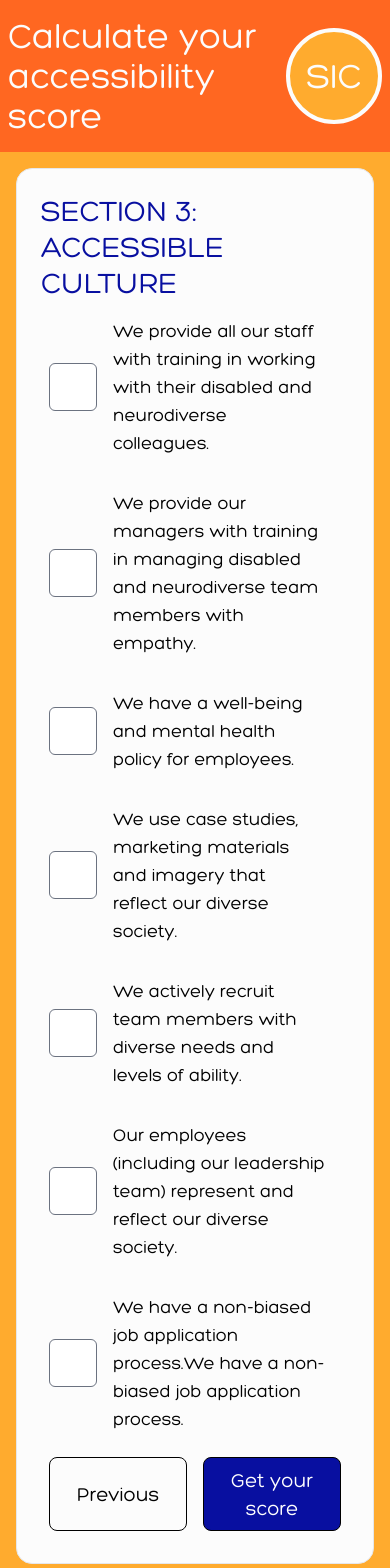
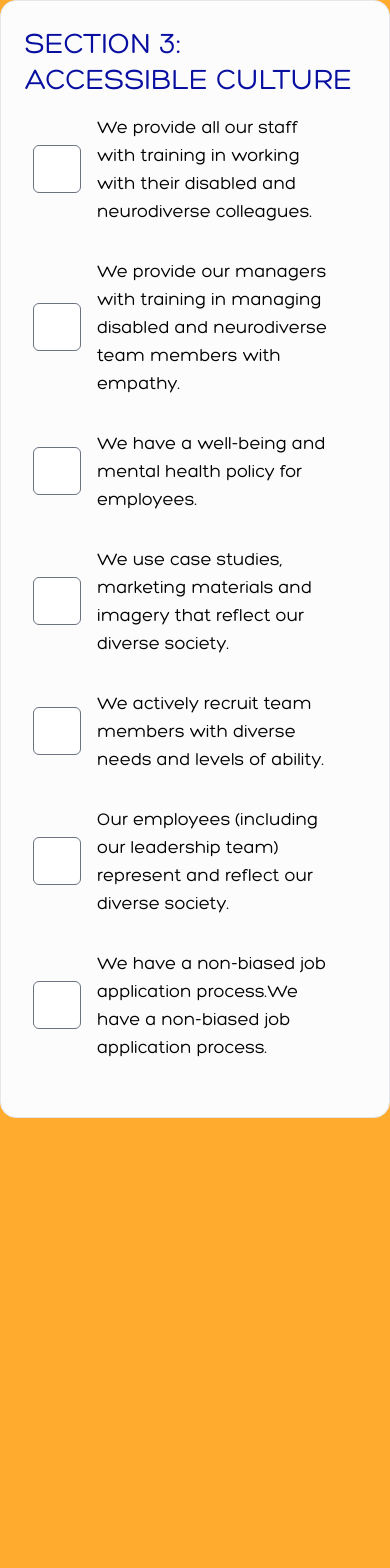
Before and after one commit to farmeroy/sic-accessibility-form, a Next.js app: page /quiz/culture in a window 390 px wide. Shown: the top 1568 px of the page. After the commit the page ends 1118 px from the top, so only its background shows below. Built offline with nearby package versions, Linux system fonts and the light colour scheme.

Commit message:
run the entire quiz in one route

```diff
--- a/app/layout.tsx
+++ b/app/layout.tsx
@@ -1,6 +1,5 @@
 import type { Metadata } from "next";
 import "../styles/globals.css";
-import QuizHeader from "../src/components/QuizHeader";
 
 export const metadata: Metadata = {
   title: "SIC Accessibility Quiz",
@@ -15,10 +14,7 @@ export default function RootLayout({
 }) {
   return (
     <html lang="en">
-      <body className="bg-brandOrange">
-        <QuizHeader />
-        <div className="max-w-4xl p-4 mx-auto">{children}</div>
-      </body>
+      <body className="bg-brandOrange">{children}</body>
     </html>
   );
 }
--- a/app/page.tsx
+++ b/app/page.tsx
@@ -3,6 +3,7 @@ import { useContext, useEffect } from "react";
 import { PageContext } from "../src/lib/QuizContext";
 
 import { useRouter } from "next/navigation";
+import App from "../src/App";
 
 export default function Page() {
   const page = useContext(PageContext);
@@ -11,6 +12,5 @@ export default function Page() {
   });
 
   const router = useRouter();
-  router.push(`quiz/${page.page}`);
-  return <div />;
+  return <App />;
 }
--- a/src/components/FinalScore.tsx
+++ b/src/components/FinalScore.tsx
@@ -37,8 +37,8 @@ const FinalScore = ({ sections }: FinalScoreProps) => {
   }, [sections]);
 
   return (
-    <>
-      <div className="md:flex ">
+    <div className="w-full bg-offWhite rounded-xl">
+      <div className="md:flex bg-offWhite rounded-xl">
         <div className="flex-col p-8 text-center rounded-t-xl md:rounded-tr-none md:rounded-tl-xl md:rounded-br-xl text-offWhite h-fit bg-accentBlue">
           <p className="text-2xl">Our accessibility score is</p>
           <p className="text-6xl">{finalScore}</p>
@@ -60,7 +60,6 @@ const FinalScore = ({ sections }: FinalScoreProps) => {
               </li>
             ))}
           </ul>
-          <button type="submit">Contact us</button>
         </div>
         {showContactForm ? (
           <div className="p-2">
@@ -82,7 +81,7 @@ const FinalScore = ({ sections }: FinalScoreProps) => {
           </button>
         )}
       </div>
-    </>
+    </div>
   );
 };
 
--- a/src/components/Panel.tsx
+++ b/src/components/Panel.tsx
@@ -1,40 +1,26 @@
 "use client";
 
 import CheckList, { ListItem } from "./CheckList";
-import { useRouter } from "next/navigation";
-import { useContext, useEffect } from "react";
-import { PageContext } from "../lib/QuizContext";
+import { useEffect } from "react";
 interface PanelProps {
   data: { title: string; items: ListItem[] };
-  nextTarget?: string;
-  previousTarget?: string;
+  handleNext?: () => void;
+  handlePrevious?: () => void;
   sectionNumber: string;
   nextButtonLabel?: string | null;
   previousButtonLabel?: string | null;
 }
 const Panel = ({
   data,
-  nextTarget = "",
-  previousTarget = "",
+  handleNext,
+  handlePrevious,
   sectionNumber,
   nextButtonLabel = "Next",
   previousButtonLabel = "Previous",
 }: PanelProps) => {
-  const router = useRouter();
-  const page = useContext(PageContext);
-
   useEffect(() => {
     scrollTo({ top: 10, behavior: "smooth" });
   }, []);
-
-  const handlePrevious = () => {
-    router.replace(`quiz/${previousTarget}`);
-  };
-
-  const handleNext = () => {
-    router.push(`quiz/${nextTarget}`);
-    page.page = nextTarget;
-  };
 
   return (
     <div className="p-6">
@@ -44,7 +30,7 @@ const Panel = ({
         items={data.items}
       />
       <div className="flex justify-between w-full py-2">
-        {previousTarget ? (
+        {handlePrevious ? (
           <button
             onClick={handlePrevious}
             className="w-full p-2 mx-2 text-xl text-black border border-black rounded-lg bg-offWhite"
@@ -52,7 +38,7 @@ const Panel = ({
             {previousButtonLabel}
           </button>
         ) : null}
-        {nextTarget ? (
+        {handleNext ? (
           <button
             onClick={handleNext}
             className="w-full p-2 mx-2 text-xl text-white border border-black rounded-lg bg-accentBlue"
--- a/src/components/QuizItems.tsx
+++ b/src/components/QuizItems.tsx
@@ -1,5 +1,3 @@
-"use client";
-
 import { useState } from "react";
 import Panel from "./Panel";
 import { ISection } from "../App";
```
